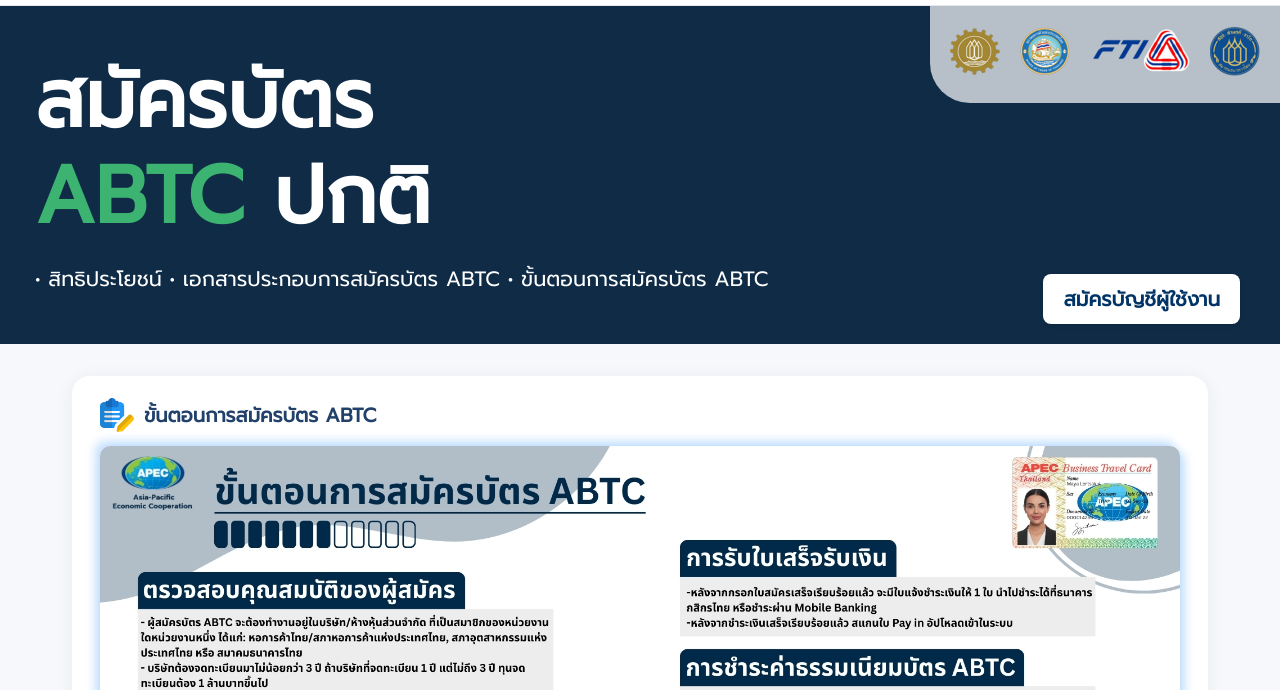
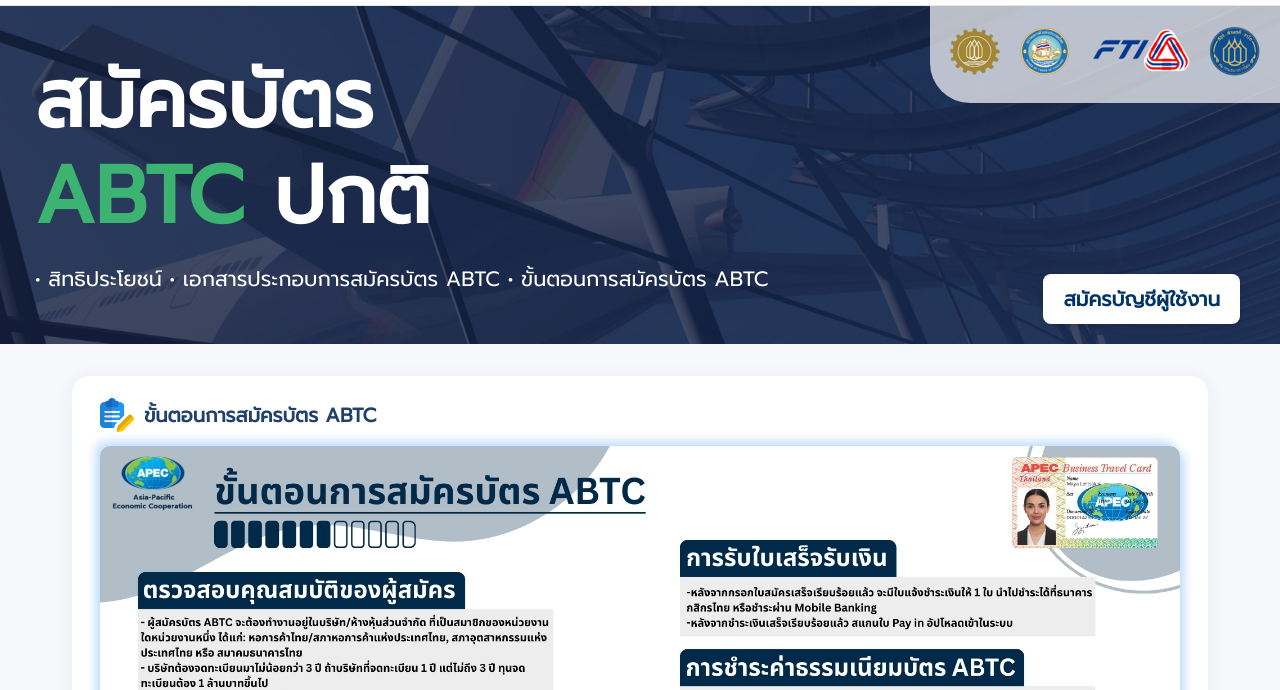
Before and after one commit to qwerty3344io/abtcweb, a plain HTML site: page abtc-register.html in a window 1280 px wide. Shown: the part 100-790 px from the top of the page. Drawn offline with Linux system fonts and the light colour scheme.

Commit message:
Update abtc-register.css

```diff
--- a/assets/css/abtc-register.css
+++ b/assets/css/abtc-register.css
@@ -95,7 +95,7 @@ a:hover {
 }
 
 .main-hero {
-  background: url('assets/img/Bg4.jpg') no-repeat center/cover;
+  background: url('/assets/img/Bg4.jpg') no-repeat center/cover;
   display: flex;
   justify-content: space-between;
   align-items: flex-start;
```
